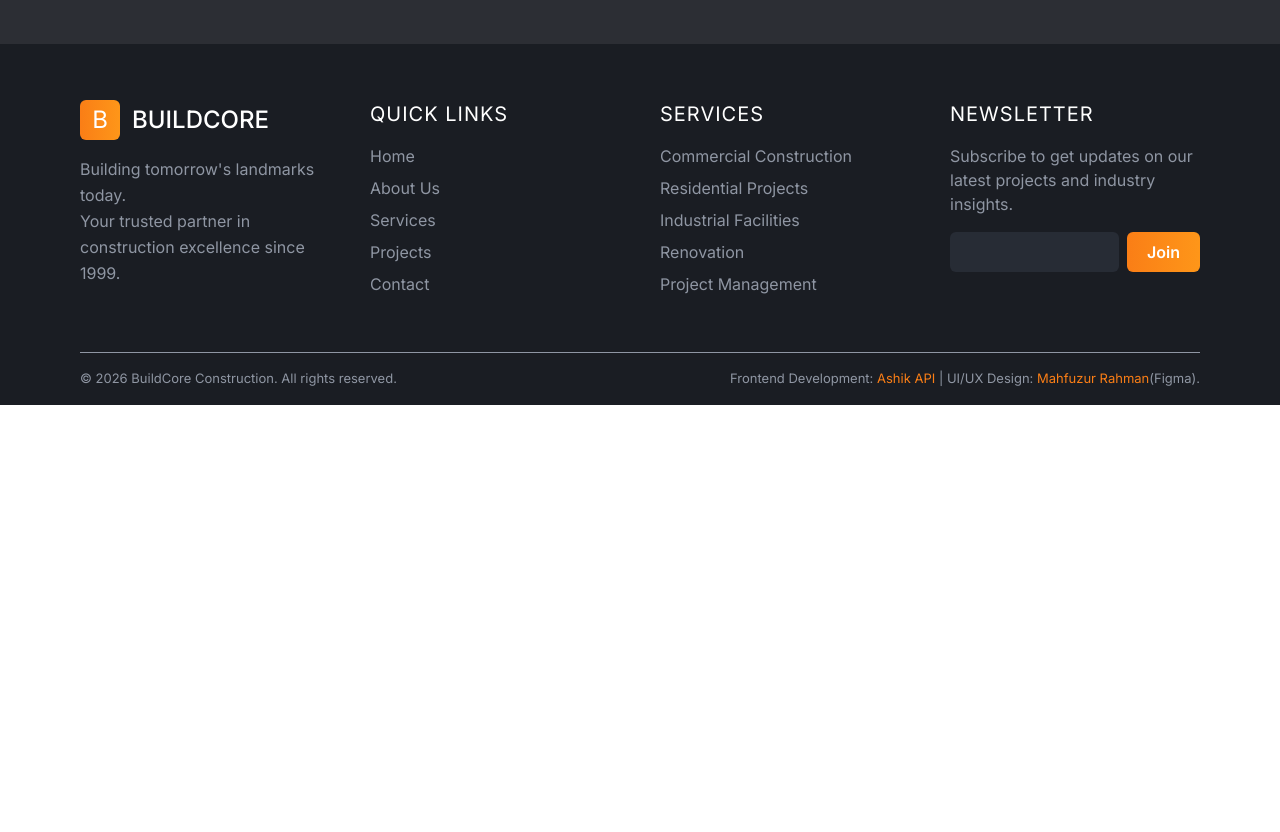
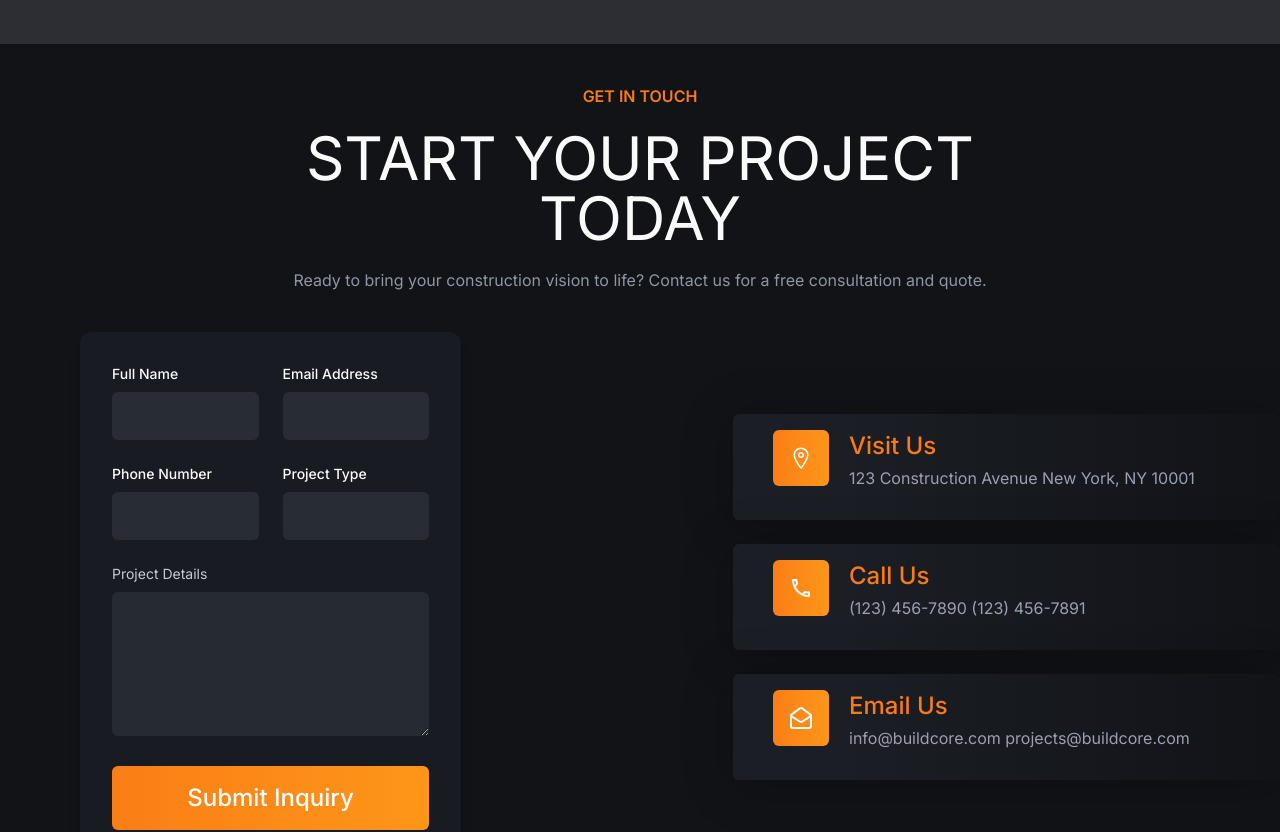
Before and after one commit to ashikapi/BuildCore, a Next.js app: page / in a window 1280 px wide. Shown: the part 3380-4212 px from the top of the page. Before the commit the page ends 3785 px from the top, so only its background shows below. Built offline with nearby package versions, Linux system fonts and the light colour scheme.

Commit message:
add contact page

```diff
--- /dev/null
+++ b/app/contact/InfoCard.tsx
@@ -0,0 +1,43 @@
+type InfoCardProps = {
+  title: string;
+  text: string;
+  icon: React.ReactNode;
+};
+
+const InfoCard = ({ title, text, icon }: InfoCardProps) => {
+  return (
+    <div
+      className="
+        md:w-[547px] md:h-[106px] w-full min-h-[106px]
+        px-6 md:px-10 py-4
+        flex items-start gap-5
+        bg-[linear-gradient(270deg,#111317_0%,#1B1E24_80.77%)]
+        shadow-[0px_4px_50px_0px_#00000040]
+        rounded-md
+      "
+    >
+      {/* Icon */}
+      <div
+        className="
+          flex-none
+          md:w-14 md:h-14 w-10 h-10
+          rounded-md
+          bg-gradient-to-r from-[#FA7E16] to-[#FE9619]
+          flex items-center justify-center
+        "
+      >
+        <span className="text-white md:text-2xl text-base">{icon}</span>
+      </div>
+
+      {/* Text */}
+      <div className="flex-1">
+        <h2 className="text-[#FA7A16] md:text-2xl text-xl font-medium">
+          {title}
+        </h2>
+        <p className="mt-1 text-gray-400 md:text-base text-sm">{text}</p>
+      </div>
+    </div>
+  );
+};
+
+export default InfoCard;
--- /dev/null
+++ b/app/contact/page.tsx
@@ -0,0 +1,67 @@
+import React from 'react'
+import InfoCard from './InfoCard';
+import { IoLocationOutline } from 'react-icons/io5';
+import { MdOutlineCall } from 'react-icons/md';
+import { LuMailOpen } from 'react-icons/lu';
+
+export default function ContactUs() {
+    return (
+        <div className='w-full h-full md:py-10  py-6 flex-1 justify-center items-center bg-[#111317]'>
+            <div className='text-center space-y-5 md:px-20 px-6'>
+                <h3 className='text-[#FA7A16] text-base font-semibold'>GET IN TOUCH</h3>
+                <h1 className='max-w-3xl mx-auto md:text-6xl text-2xl font-normal text-[#FAFAFA]'>START YOUR PROJECT TODAY</h1>
+                <p className='text-base text-[#8F96A3] font-normal'>Ready to bring your construction vision to life? Contact us for a free consultation and quote.</p>
+            </div>
+            <div className='md:flex justify-end items-center gap-48 w-full mt-10'>
+                {/* Content */}
+                <div className="md:px-20 px-6">
+                    {/* Form */}
+                    <div className="w-full bg-[#181B21] rounded-xl p-8 shadow-lg">
+                        <form className="space-y-6">
+                            <div className="grid grid-cols-1 md:grid-cols-2 gap-6">
+                                <Input label="Full Name" />
+                                <Input label="Email Address" />
+                                <Input label="Phone Number" />
+                                <Input label="Project Type" />
+                            </div>
+
+                            <div>
+                                <label className="block text-sm text-[#C5CAD3] mb-2">
+                                    Project Details
+                                </label>
+                                <textarea
+                                    rows={5}
+                                    className="w-full rounded-md bg-[#262A33] text-white px-4 py-3 focus:outline-none focus:ring-2 focus:ring-[#FA7A16]"
+                                />
+                            </div>
+
+                            <button className="w-full bg-gradient-to-r from-[#FA7E16] to-[#FE9619] text-white py-4 rounded-md md:text-2xl text-sm font-medium hover:opacity-90 transition">
+                                Submit Inquiry
+                            </button>
+                        </form>
+                    </div>
+
+                </div>
+                 <div className="space-y-6 md:px-0 px-6 mt-10 md:mt-0">
+                    <InfoCard title="Visit Us" text="123 Construction Avenue New York, NY 10001" icon={<IoLocationOutline />} />
+                    <InfoCard title="Call Us" text="(123) 456-7890 (123) 456-7891" icon={<MdOutlineCall />} />
+                    <InfoCard title="Email Us" text="info@buildcore.com projects@buildcore.com" icon={<LuMailOpen />} />
+                </div>
+                </div>
+
+        </div>
+    )
+}
+
+
+function Input({ label }: { label: string }) {
+    return (
+        <div>
+            <label className="block text-sm text-[#FAFAFA] font-medium mb-2">{label}</label>
+            <input
+                type="text"
+                className="w-full rounded-md bg-[#272C35] text-white px-4 py-3 focus:outline-none focus:ring-2 focus:ring-[#FA7E16]"
+            />
+        </div>
+    );
+}
--- a/app/page.tsx
+++ b/app/page.tsx
@@ -4,6 +4,7 @@ import States from './components/States'
 import Services from './services/page'
 import Projects from './projects/page'
 import AboutUs from './about/page'
+import ContactUs from './contact/page'
 
 export default function page() {
   return (
@@ -22,6 +23,9 @@ export default function page() {
     <section id='about' className='md:scroll-mt-8 scroll-mt-20'>
       <AboutUs />
     </section>
+    <section id='contact' className='md:scroll-mt-8 scroll-mt-20'>
+      <ContactUs />
+    </section>
    </>
 
   )
```
